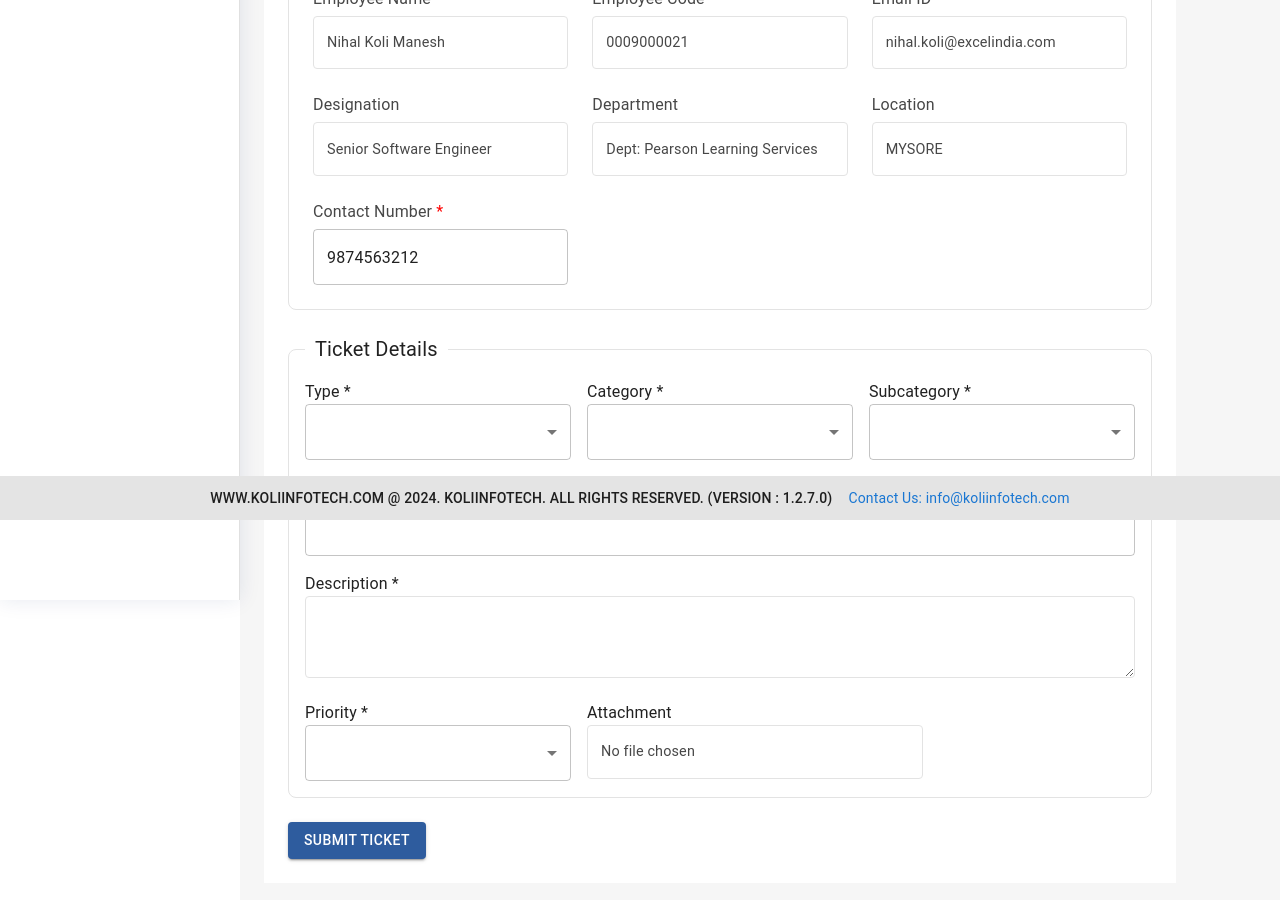
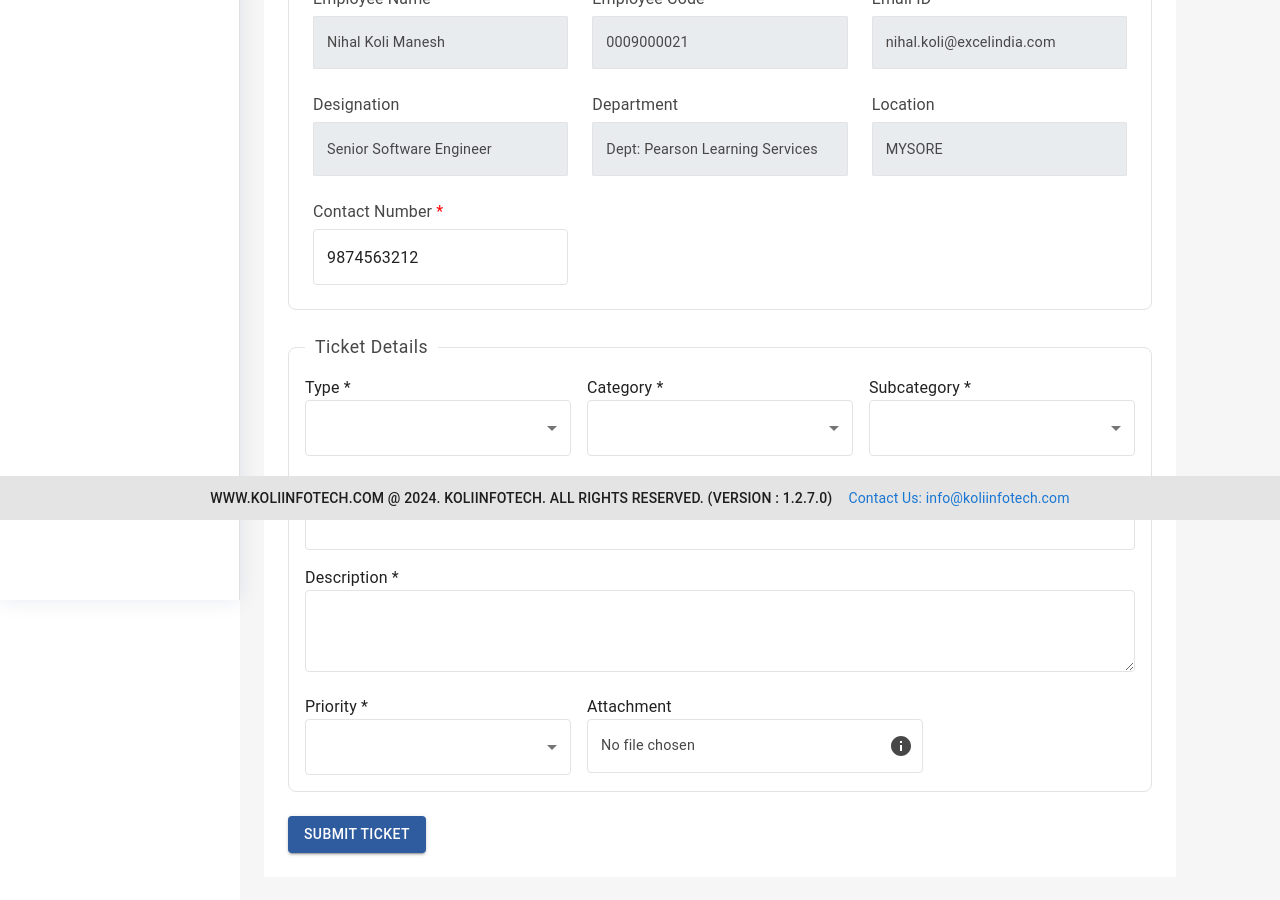
Before and after one commit to vamshidevv/KIHD, a React (Create React App) app: page /submitticket in a window 1280 px wide. Shown: the part 280-1180 px from the top of the page. Built offline with nearby package versions, Linux system fonts and the light colour scheme; sample sign-in values are in the browser's storage.

Commit message:
added info icon and focus effect on fileds on ticket details form

```diff
--- a/src/Components/SubmitTicket.jsx
+++ b/src/Components/SubmitTicket.jsx
@@ -1,4 +1,4 @@
-import React from "react";
+import React, { useState } from "react";
 import {
   Box,
   TextField,
@@ -6,10 +6,13 @@ import {
   Grid,
   Typography,
   MenuItem,
+  Tooltip,
+  Hidden,
 } from "@mui/material";
 import { Formik, Form, Field } from "formik";
 import withResponsiveDrawer from "./withResponsiveDrawer";
 import { styled } from "@mui/system";
+import InfoIcon from "@mui/icons-material/Info";
 
 const initialValues = {
   contactNumber: "9874563212",
@@ -29,37 +32,37 @@ const CustomTextField = styled(TextField)({
       borderColor: "#e3e3e3", // Standard border color
     },
     "&:hover fieldset": {
-      borderColor: "#e9ecef", // Hover border color
+      borderColor: "#e3e3e3", // Hover border color
     },
     "&.Mui-focused fieldset": {
-      borderColor: "#1976d2", // Focused border color
-      borderWidth: "2px", // Increase border width on focus
+      borderColor: "#2e5c9e61", // Focused border color
+    },
+  },
+  "& .MuiInputBase-input": {
+    cursor: "default",
+    backgroundColor: "#e9ecef",
+    color: "#474747",
+    fontSize: "0.9rem",
+  },
+});
+
+const TicketDetailsTextField = styled(TextField)({
+  "& .MuiOutlinedInput-root": {
+    "& fieldset": {
+      borderColor: "#e3e3e3", // Custom border color
+    },
+    "&:hover fieldset": {
+      borderColor: "#e3e3e3", // Hover border color
+    },
+    "&.Mui-focused fieldset": {
+      borderColor: "#2e5c9e61", // Focused border color
+      borderWidth: "3px",
     },
   },
   "& .MuiInputBase-input": {
     cursor: "default",
     color: "#474747",
     fontSize: "0.9rem",
-  },
-  "&:hover": {
-    cursor: "cell", // Change cursor to pointer on hover
-  },
-});
-
-// Custom styled textarea for description field
-const CustomTextarea = styled("textarea")({
-  width: "100%",
-  padding: "10px",
-  borderRadius: "4px",
-  boxSizing: "border-box",
-  borderColor: "#e3e3e3", // Standard border color
-  "&:hover": {
-    borderColor: "#e9ecef", // Hover border color
-  },
-  "&:focus": {
-    outline: "none",
-    borderColor: "#1976d2", // Focused border color
-    borderWidth: "2px", // Increase border width on focus
   },
 });
 
@@ -229,7 +232,21 @@ const SubmitTicket = () => {
                           variant="outlined"
                           placeholder="Contact No"
                           required
-                          sx={{ marginTop: "5px" }}
+                          sx={{
+                            marginTop: "5px",
+                            "& .MuiOutlinedInput-root": {
+                              "& fieldset": {
+                                borderColor: "#e3e3e3", // Custom border color
+                              },
+                              "&:hover fieldset": {
+                                borderColor: "#e3e3e3", // Hover border color
+                              },
+                              "&.Mui-focused fieldset": {
+                                borderWidth: "3px",
+                                borderColor: "#2e5c9e61", // Focused border color
+                              },
+                            },
+                          }}
                         />
                       </Grid>
                     </Grid>
@@ -244,20 +261,26 @@ const SubmitTicket = () => {
                     component="fieldset"
                     borderColor="gray"
                     borderRadius="4px"
-                    border={1}
                     padding={2}
                   >
-                    <legend style={{ padding: "0 10px", fontSize: "1.25rem" }}>
+                    <legend
+                      style={{
+                        padding: "0 10px",
+                        fontSize: "1.1rem",
+                        letterSpacing: "0.5px ",
+                        fontWeight: "400",
+                        color: "#474747",
+                      }}
+                    >
                       Ticket Details
                     </legend>
                     <Grid container spacing={2}>
                       {/* Type field */}
-
                       <Grid item xs={12} md={4}>
                         <label htmlFor="">
                           Type <span>*</span>
                         </label>
-                        <Field
+                        <TicketDetailsTextField
                           as={TextField}
                           select
                           fullWidth
@@ -267,7 +290,7 @@ const SubmitTicket = () => {
                         >
                           <MenuItem value="">--Select--</MenuItem>
                           {/* Add your options here */}
-                        </Field>
+                        </TicketDetailsTextField>
                       </Grid>
 
                       {/* Category and Subcategory fields */}
@@ -275,7 +298,7 @@ const SubmitTicket = () => {
                         <label htmlFor="">
                           Category <span>*</span>
                         </label>
-                        <Field
+                        <TicketDetailsTextField
                           as={TextField}
                           select
                           fullWidth
@@ -285,13 +308,13 @@ const SubmitTicket = () => {
                         >
                           <MenuItem value="">--Select--</MenuItem>
                           {/* Add your options here */}
-                        </Field>
+                        </TicketDetailsTextField>
                       </Grid>
                       <Grid item xs={12} sm={6} md={4}>
                         <label htmlFor="">
                           Subcategory <span>*</span>
                         </label>
-                        <Field
+                        <TicketDetailsTextField
                           as={TextField}
                           select
                           fullWidth
@@ -301,7 +324,7 @@ const SubmitTicket = () => {
                         >
                           <MenuItem value="">--Select--</MenuItem>
                           {/* Add your options here */}
-                        </Field>
+                        </TicketDetailsTextField>
                       </Grid>
 
                       {/* Subject field */}
@@ -309,12 +332,17 @@ const SubmitTicket = () => {
                         <label htmlFor="">
                           Subject <span>*</span>
                         </label>
-                        <Field
+                        <TicketDetailsTextField
                           as={TextField}
                           fullWidth
                           name="subject"
                           variant="outlined"
                           required
+                          sx={{
+                            "& .MuiInputBase-input": {
+                              cursor: "text",
+                            },
+                          }}
                         />
                       </Grid>
 
@@ -323,14 +351,22 @@ const SubmitTicket = () => {
                         <label htmlFor="">
                           Description <span>*</span>
                         </label>
-                        <CustomTextarea
-                          as="textarea" // Use "textarea" here to render a textarea element
-                          fullWidth
+                        <Field
+                          as="textarea" // Use textarea instead of TextField for description
                           name="description"
+                          // placeholder="Describe your issue or request here..."
+                          variant="outlined"
+                          multiline
                           rows={4}
                           required
-                          onChange={handleChange}
-                          value={values.description}
+                          style={{
+                            width: "100%",
+                            padding: "10px",
+                            borderRadius: "4px",
+                            boxSizing: "border-box",
+                            border: "1px solid #e3e3e3",
+                            borderColor: "#e3e3e3",
+                          }}
                         />
                       </Grid>
 
@@ -339,7 +375,7 @@ const SubmitTicket = () => {
                         <label htmlFor="">
                           Priority <span>*</span>
                         </label>
-                        <Field
+                        <TicketDetailsTextField
                           as={TextField}
                           select
                           fullWidth
@@ -347,9 +383,9 @@ const SubmitTicket = () => {
                           variant="outlined"
                           required
                         >
-                          <MenuItem value="">--Select--</MenuItem>
+                          <MenuItem value="--select--">--Select--</MenuItem>
                           {/* Add your options here */}
-                        </Field>
+                        </TicketDetailsTextField>
                       </Grid>
                       <Grid item xs={12} sm={6} md={5}>
                         <label htmlFor="">Attachment</label>
@@ -366,7 +402,8 @@ const SubmitTicket = () => {
                             )
                           }
                         />
-                        <CustomTextField
+                        <Box sx={{ position: "relative" }}>
+                          <TicketDetailsTextField
                             fullWidth
                             variant="outlined"
                             value={values.attachment || "No file chosen"}
@@ -374,8 +411,35 @@ const SubmitTicket = () => {
                               document.getElementById("file-upload").click()
                             }
                             readOnly
-                          sx={{ cursor: "cell" }}
+                            sx={{
+                              "& .MuiInputBase-input": {
+                                cursor: "pointer",
+                              },
+                            }}
                           />
+                          <Tooltip
+                            title={
+                              <>
+                                - Supported file types: .JPG, .PNG, .pdf, .doc,
+                                .xlsx, .zip, .txt, .xls
+                                <br />- Maximum file size allowed is 5 Mb.
+                              </>
+                            }
+                            placement="top"
+                            arrow
+                          >
+                            <InfoIcon
+                              sx={{
+                                color: "#474747",
+                                cursor: "pointer",
+                                position: "absolute",
+                                right: 10,
+                                top: "50%",
+                                transform: "translateY(-50%)",
+                              }}
+                            />
+                          </Tooltip>
+                        </Box>
                       </Grid>
                     </Grid>
                   </Box>
@@ -384,8 +448,11 @@ const SubmitTicket = () => {
               <Button
                 type="submit"
                 variant="contained"
-                color="primary"
-                sx={{ mt: 3 , backgroundColor:"#2e5c9e" }}
+                sx={{
+                  mt: 3,
+                  backgroundColor: "#2e5c9e",
+                  "&:hover": { backgroundColor: "#2e5c9ecc" },
+                }}
               >
                 Submit Ticket
               </Button>
```
Lines whose indentation alone changed are shown as unchanged.
